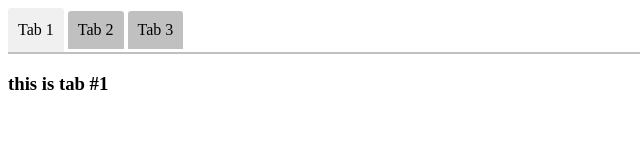
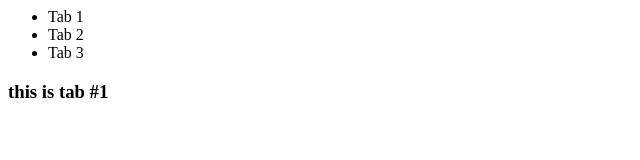
Before and after one commit to svichas/tabed, a website: page examples/example1.html in a window 1280 px wide. Both pictures are taken after a click on the button "Tab 1". Shown: the whole page, without its empty margins (0-640 px from the left). Drawn offline with Linux system fonts and the light colour scheme; files that its build step writes are made by us from their sources.

Commit message:
Core changes

```diff
--- a/examples/example1.html
+++ b/examples/example1.html
@@ -3,7 +3,7 @@
 <meta charset="UTF-8">
 <title>Tabed example #1</title>
 <link rel="stylesheet" href="../dist/tabed.min.css">
-<script src="../dist/tabed.min.js"></script>
+<script src="../dist/tabed.js"></script>
 </head>
 <body>
 
@@ -21,12 +21,8 @@
 	</div>
 
 	<script>
-		/**
-		* initialise tabed tabs
-		*/
-		tabed(".tabed", {
-		// settings goes here
-		// theme: "theme name"
+		var tabedElement = new Tabed(".tabed", {
+			// "tabOpen": 1
 		});
 	</script>
 
--- a/package.json
+++ b/package.json
@@ -31,5 +31,8 @@
     "gulp-uglify": "^3.0.0",
     "pump": "^3.0.0",
     "gulp-sass": "^4.0.1"
+  },
+  "dependencies": {
+    "underscore": "^1.9.1"
   }
 }
--- a/src/tabed.js
+++ b/src/tabed.js
@@ -6,127 +6,89 @@
 */
 
 
+class Tabed {
 
   /**
-* @param string selector
-* @param object settings
+  * Main method
   */
-function tabed(selector, settings) {
+  constructor(el, opts) {
 
-  /**
-  * Method to add class to a element
-  */
-  HTMLElement.prototype.tabedAddClass = function(className) {
+    // set defaults options
+    this.opts = typeof opts == "undefined" ? {} : opts;
+    this.opts.tabOpen = typeof this.opts.tabOpen == "undefined" ? 0 : this.opts.tabOpen;
 
-    var arr = this.className.split(" ");
+    // get Element and children
+    this.element = document.querySelector(el);
+    this.tabs = this.element.children;
 
-    // check if class already exists
-    if (arr.indexOf(className) == -1) {
-      this.className += ((this.className[this.className.length-1] == " " || this.className == "") ? "" : " ") + className;
-    }
-    return this;
-  }
-
-  /**
-  * Method to remove class to a element
-  */
-  HTMLElement.prototype.tabedRemoveClass = function(className) {
-    this.className = this.className.replace(className, "");
-    return this;
-  }
-
-  // default value for settings
-  if (typeof settings == "undefined") settings = {};
-
-  settings.nav = (typeof settings.nav != "undefined") ? settings.nav : false;
-
-  // get all tabs with selector
-  var tabWrappers = document.querySelectorAll(selector);
-
-  // get theme name
-  var themeName   = typeof settings.theme != "undefined" ? settings.theme : "default";
-
-
-  // foreach tab wrapper
-  for (var tabWrapperNumber=0;tabWrapperNumber<tabWrappers.length;tabWrapperNumber++) {
-    var tabWrapper = tabWrappers[tabWrapperNumber];
-
-    // set theme name as class
-    //tabWrapper.classList.add("tabed-" + themeName);
-    tabWrapper.tabedAddClass("tabed_" + themeName);
-    // create menu element for tabs
-    var tabMenuWrapper = document.createElement("ul");
-    tabMenuWrapper.className = "tabed_wrapper";
-
-    // get all children from parent
-    var tabs = tabWrapper.children;
-    var tabId = 1;
-
-    for (var i=0;i<tabs.length;i++) {
-
-      var tab = tabs[i];
-
-      tab.tabedAddClass("tabed_tab_wrapper");
-
-      var menuItem = document.createElement("li");
-      menuItem.innerHTML = tab.getAttribute("data-title");
-
-      // add class to tab open listener
-      menuItem.className = "tabed_tab_listener";
-      menuItem.setAttribute("data-id", tabId);
-
-      menuItem.onclick = function() {
-
-        // remove selected tab class
-        this.parentElement
-        .querySelector(".tabed_open")
-        .tabedRemoveClass("tabed_open");
-
-        // add selected tab class to new tab
-        this.tabedAddClass("tabed_open");
-
-        // get all tabs
-        var childrenTabs = this.parentElement.parentElement.children;
-        var menuId = this.getAttribute("data-id");
-
-        var childrenId = 1;
-        for (var c=0;c<childrenTabs.length;c++) {
-
-          var childrenTab = childrenTabs[c];
-          // ignore tab menu wrapper
-          if (childrenTab.className == "tabed_wrapper") continue;
-
-          // show and hide tab contents
-          if (childrenId == menuId) {
-            childrenTab.tabedRemoveClass("tabed_hidden");
-          } else {
-            childrenTab.tabedAddClass("tabed_hidden");
-          }
-
-          childrenId++;
+    // format tabed element to correct html stracture
+    this.formatTabed();
   }
 
 
-        // remove hidden class from selected tab
-        childrenTabs[this.getAttribute("data-id")].tabedRemoveClass("tabed_hidden");
+  /**
+  * Method to format tabed element to correct html stracture
+  */
+  formatTabed() {
+
+    this.element.classList.add("tabed_container");
+
+    // Create menu wrapper
+    let menuWrapper = document.createElement("ul");
+    menuWrapper.classList.add("tabed_menuwrapper");
+
+    /**
+    * Loop each tab
+    */
+    for (let i = 0; i < this.tabs.length; i++) {
+
+      let currentTab = this.tabs[i];
+
+      // Attach current tab data
+      currentTab.classList.add("tabed_tab_wrapper");
+      currentTab.setAttribute("data-id", i);
+
+      // Create menu item
+      let currentMenuItemTitle = currentTab.getAttribute("data-title");
+      let currentMenuItem = document.createElement("li");
+
+      // Attach menu item events and data
+      currentMenuItem.innerHTML = currentMenuItemTitle;
+      currentMenuItem.classList.add("tabed_menuitem");
+      currentMenuItem.setAttribute("data-id", i);
+      currentMenuItem.setAttribute("role", "button");
+      currentMenuItem.setAttribute("aria-haspopup", "true");
+      currentMenuItem.setAttribute("aria-expanded", "false");
+      currentMenuItem.onclick = this.menuItemClickEvent;
+
+      // menu first menu item
+      if (i == this.opts.tabOpen) {
+        currentTab.classList.add("open");
+        currentMenuItem.classList.add("open");
+      }
+
+      menuWrapper.appendChild(currentMenuItem);
 
     }
 
-      // select first tab and hide all others
-      if (tabId != 1) {
-        tab.tabedAddClass("tabed_hidden");
-      } else {
-        menuItem.tabedAddClass("tabed_open");
+    // prepend menu to tabed element
+    this.element.insertBefore(menuWrapper, this.tabs[0]);
+
   }
 
-      // append menu item to menu wrapper for tab
-      tabMenuWrapper.appendChild(menuItem);
-      tabId++;
+  menuItemClickEvent() {
+
+    let tabId = this.getAttribute("data-id");
+    let tabElements = document.querySelectorAll(".tabed_tab_wrapper");
+
+    for (let i=0;i<tabElements.length;i++) {
+      if (i==tabId) {
+        tabElements[i].classList.add("open");
+      } else {
+        tabElements[i].classList.remove("open");
+      }
     }
 
-    // prepend tab menu to wrapper
-    tabWrapper.insertBefore(tabMenuWrapper, tabs[0]);
   }
 
-
 }
--- a/src/tabed.scss
+++ b/src/tabed.scss
@@ -5,31 +5,9 @@
 * License: MIT
 */
 
-
-.tabed_hidden {
+.tabed_tab_wrapper {
   display: none;
+  &.open {
+    display: block;
+  }
 }
-
-/** default style for tabs **/
-.tabed_wrapper {
-  margin: 0px;
-  padding: 0px;
-  border-bottom: 2px solid #c0c0c0;
-}
-.tabed_tab_listener:first-child {
-  margin-left: 0px;
-}
-.tabed_tab_listener {
-  display: inline-block;
-  margin-left: 2px;
-  margin-right: 2px;
-  background: #c0c0c0;
-  border-top-left-radius: 3px;
-  border-top-right-radius: 3px;
-  padding: 10px;
-  cursor: pointer;
-}
-.tabed_open {
-  background: #f0f0f0;
-  padding: 13px 10px;
-}
```
Also changed, not shown: examples/example2.html (deleted, +0 -48 lines), dist/tabed.js, dist/tabed.min.css, dist/tabed.min.js. Lines whose indentation alone changed are shown as unchanged.
